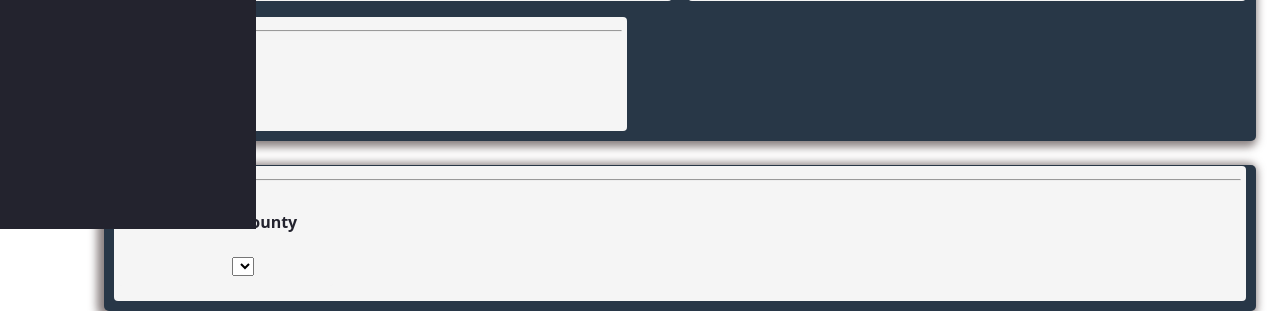
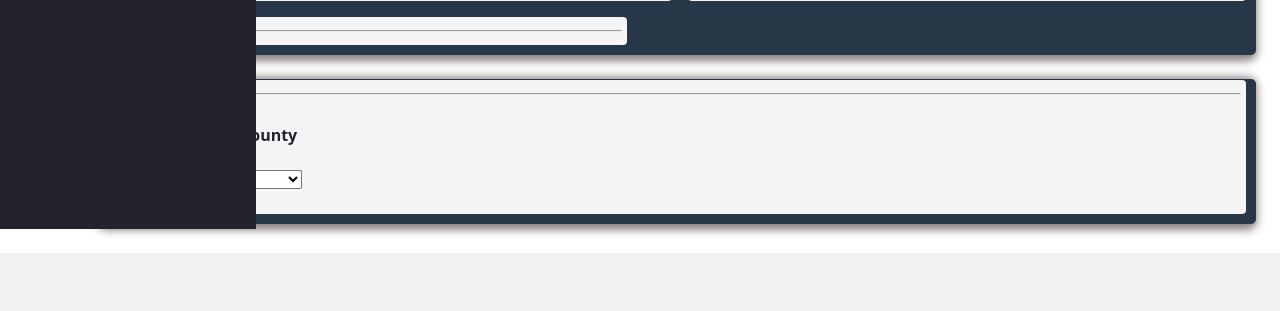
Before and after one commit to crogar/Vaccination-Distribution-Effects-on-Infection-Rates-in-Maryland, a Flask app: page / in a window 1280 px wide. Shown: the part 571-882 px from the top of the page. After the commit the page ends 824 px from the top, so only its background shows below. Run offline with Flask 2, Linux system fonts and the light colour scheme; data that the repository does not hold is empty; some libraries are stand-ins or nearby versions.

Commit message:
Update index.html

```diff
--- a/templates/index.html
+++ b/templates/index.html
@@ -89,10 +89,7 @@
           </div>
           <div class="col">
             <hr>
-            <div class="well">
-              <h4>Select County</h4>
-              <select id="counties-selector" style="margin:auto;" ></select>
-            </div>
+
           </div>
         </div>
       </div>
```
